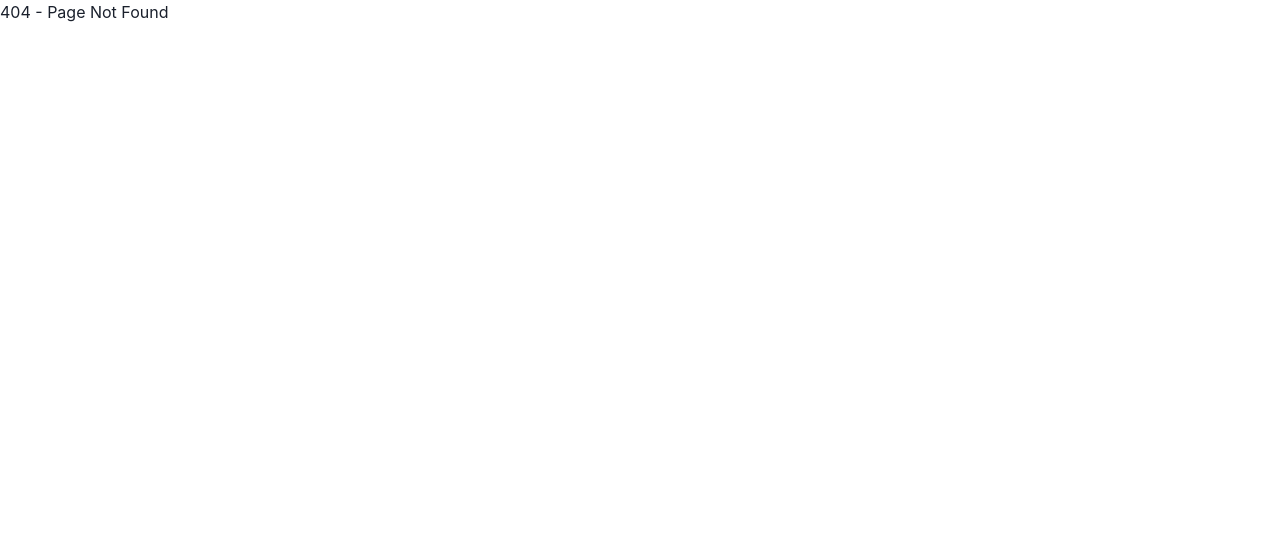
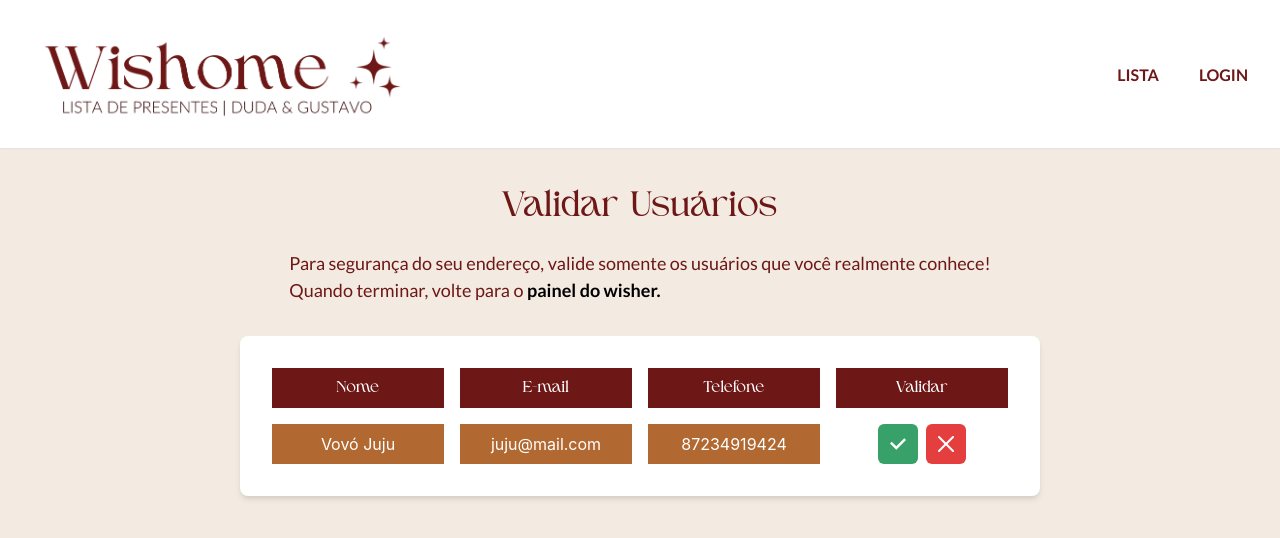
Before and after one commit to duartebianca/wishome, a React (Vite) app in the folder frontend/: page /wisher-confirm-users in a window 1280 px wide. Before the commit this address had no page. Shown: the top 538 px of the page. Built offline with nearby package versions, Linux system fonts and the light colour scheme.

Commit message:
feat(wisher-dashboard): add ValidateUsersPage component

```diff
--- /dev/null
+++ b/frontend/src/app/wisher/validate-users/validate-users.tsx
@@ -0,0 +1,216 @@
+import React, { useState } from "react";
+import {
+  Box,
+  Button,
+  Flex,
+  Text,
+  SimpleGrid,
+  Modal,
+  ModalOverlay,
+  ModalContent,
+  ModalHeader,
+  ModalFooter,
+  ModalBody,
+  ModalCloseButton,
+  useDisclosure,
+  IconButton,
+  useToast,
+} from "@chakra-ui/react";
+import { CheckIcon, CloseIcon } from "@chakra-ui/icons";
+import { useNavigate } from "react-router-dom";
+import NavBar from "../../../shared/components/nav-bar";
+
+const ValidateUsersPage = () => {
+  const navigate = useNavigate();
+  const { isOpen, onOpen, onClose } = useDisclosure(); // Controla o modal de confirmação
+  const [modalType, setModalType] = useState<"accept" | "reject">(); // Controla se o modal é de aceitar ou rejeitar
+  const toast = useToast();
+
+  const handleBackToDashboard = () => {
+    navigate("/wisher-dashboard");
+  };
+
+  const handleConfirmAction = () => {
+    // Lógica de confirmação de ação (aceitar ou rejeitar usuário)
+    if (modalType === "accept") {
+      toast({
+        title: "Usuário validado!",
+        description: "Essa pessoa agora pode visualizar o seu endereço.",
+        status: "success",
+        duration: 3000,
+        isClosable: true,
+      });
+    } else {
+      toast({
+        title: "Usuário rejeitado!",
+        description: "Esse usuário deverá recriar o cadastro.",
+        status: "error",
+        duration: 3000,
+        isClosable: true,
+      });
+    }
+    onClose();
+  };
+
+  const openModal = (type: "accept" | "reject") => {
+    setModalType(type);
+    onOpen();
+  };
+
+  return (
+    <Box
+      backgroundImage="url('/background.png')"
+      backgroundSize="cover"
+      backgroundPosition="center"
+      minHeight="100vh"
+    >
+      {/* NavBar */}
+      <NavBar />
+
+      {/* Conteúdo da Página */}
+      <Flex
+        direction="column"
+        alignItems="center"
+        justifyContent="center"
+        padding="2rem"
+      >
+        {/* Título */}
+        <Text
+          fontSize="4xl"
+          fontFamily="'Higuen Elegant Serif', serif"
+          color="#6d1716"
+          mb="1rem"
+        >
+          Validar Usuários
+        </Text>
+
+        {/* Subtítulo com link para o painel */}
+        <Text
+          fontSize="lg"
+          fontFamily="'Lato', sans-serif"
+          color="#6d1716"
+          mb="2rem"
+        >
+          Para segurança do seu endereço, valide somente os usuários que você
+          realmente conhece! <br />
+          Quando terminar, volte para o{" "}
+          <Text
+            as="span"
+            color="black"
+            fontWeight="bold"
+            cursor="pointer"
+            onClick={handleBackToDashboard}
+          >
+            painel do wisher.
+          </Text>
+        </Text>
+
+        {/* Tabela de Usuários */}
+        <Box
+          bg="white"
+          borderRadius="lg"
+          boxShadow="md"
+          padding="2rem"
+          width="100%"
+          maxWidth="800px"
+        >
+          <SimpleGrid columns={4} spacing={4} mb="1rem">
+            <Text
+              color="white"
+              bg="#6d1716"
+              textAlign="center"
+              p="0.5rem"
+              fontFamily="'Higuen Elegant Serif', serif"
+            >
+              Nome
+            </Text>
+            <Text
+              color="white"
+              bg="#6d1716"
+              textAlign="center"
+              p="0.5rem"
+              fontFamily="'Higuen Elegant Serif', serif"
+            >
+              E-mail
+            </Text>
+            <Text
+              color="white"
+              bg="#6d1716"
+              textAlign="center"
+              fontFamily="'Higuen Elegant Serif', serif"
+              p="0.5rem"
+            >
+              Telefone
+            </Text>
+            <Text
+              color="white"
+              bg="#6d1716"
+              textAlign="center"
+              p="0.5rem"
+              fontFamily="'Higuen Elegant Serif', serif"
+            >
+              Validar
+            </Text>
+          </SimpleGrid>
+
+          {/* Exemplo de linha de usuário */}
+          <SimpleGrid columns={4} spacing={4}>
+            <Text textAlign="center" p="0.5rem" bg="#b16831" color="white">
+              Vovó Juju
+            </Text>
+            <Text textAlign="center" p="0.5rem" bg="#b16831" color="white">
+              juju@mail.com
+            </Text>
+            <Text textAlign="center" p="0.5rem" bg="#b16831" color="white">
+              87234919424
+            </Text>
+            <Flex justify="center" align="center">
+              <IconButton
+                aria-label="Confirmar"
+                icon={<CheckIcon />}
+                colorScheme="green"
+                onClick={() => openModal("accept")}
+                mr="0.5rem"
+              />
+              <IconButton
+                aria-label="Rejeitar"
+                icon={<CloseIcon />}
+                colorScheme="red"
+                onClick={() => openModal("reject")}
+              />
+            </Flex>
+          </SimpleGrid>
+        </Box>
+      </Flex>
+
+      {/* Modal de Confirmação */}
+      <Modal isOpen={isOpen} onClose={onClose}>
+        <ModalOverlay />
+        <ModalContent>
+          <ModalHeader>
+            {modalType === "accept"
+              ? "Confirmar Validação"
+              : "Rejeitar Usuário"}
+          </ModalHeader>
+          <ModalCloseButton />
+          <ModalBody>
+            {modalType === "accept"
+              ? "Você deseja confirmar que conhece essa pessoa? Ela terá acesso ao seu endereço."
+              : "Você tem certeza de que não conhece esse usuário? Caso confirme, ele deverá recriar o cadastro."}
+          </ModalBody>
+
+          <ModalFooter>
+            <Button colorScheme="red" mr={3} onClick={onClose}>
+              Cancelar
+            </Button>
+            <Button colorScheme="green" onClick={handleConfirmAction}>
+              Confirmar
+            </Button>
+          </ModalFooter>
+        </ModalContent>
+      </Modal>
+    </Box>
+  );
+};
+
+export default ValidateUsersPage;
```
Also changed, not shown: frontend/src/App.tsx (+10 -0 lines).
